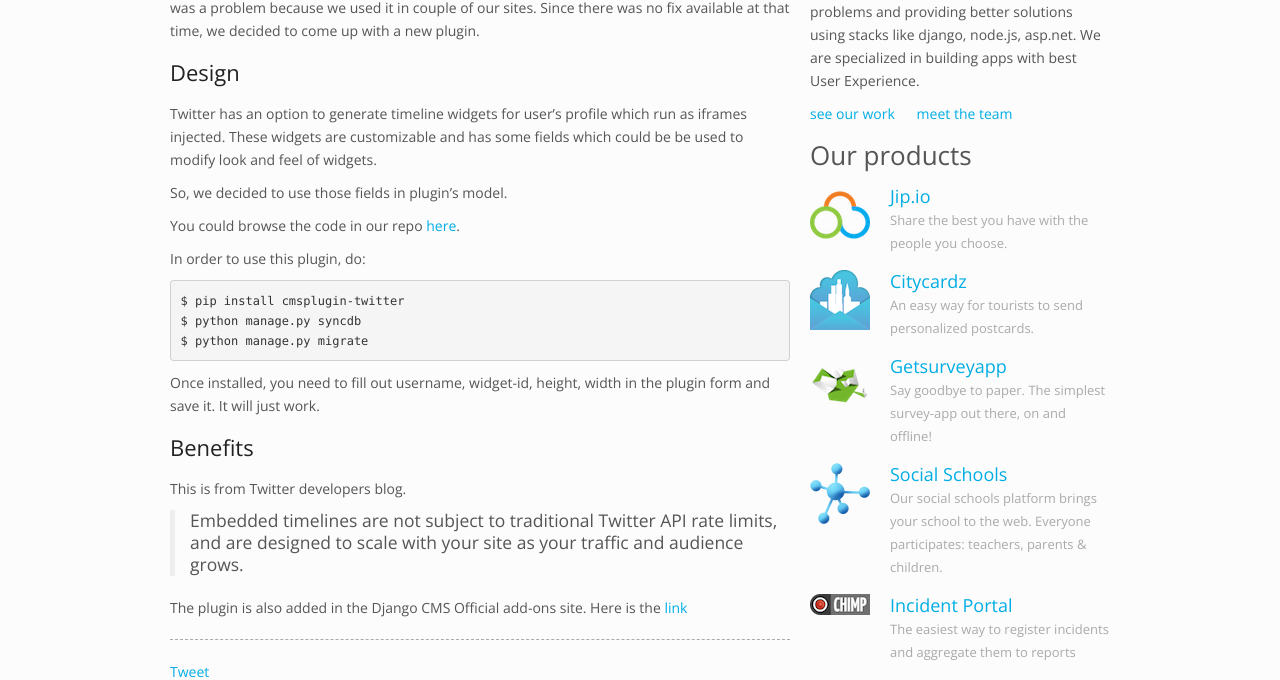
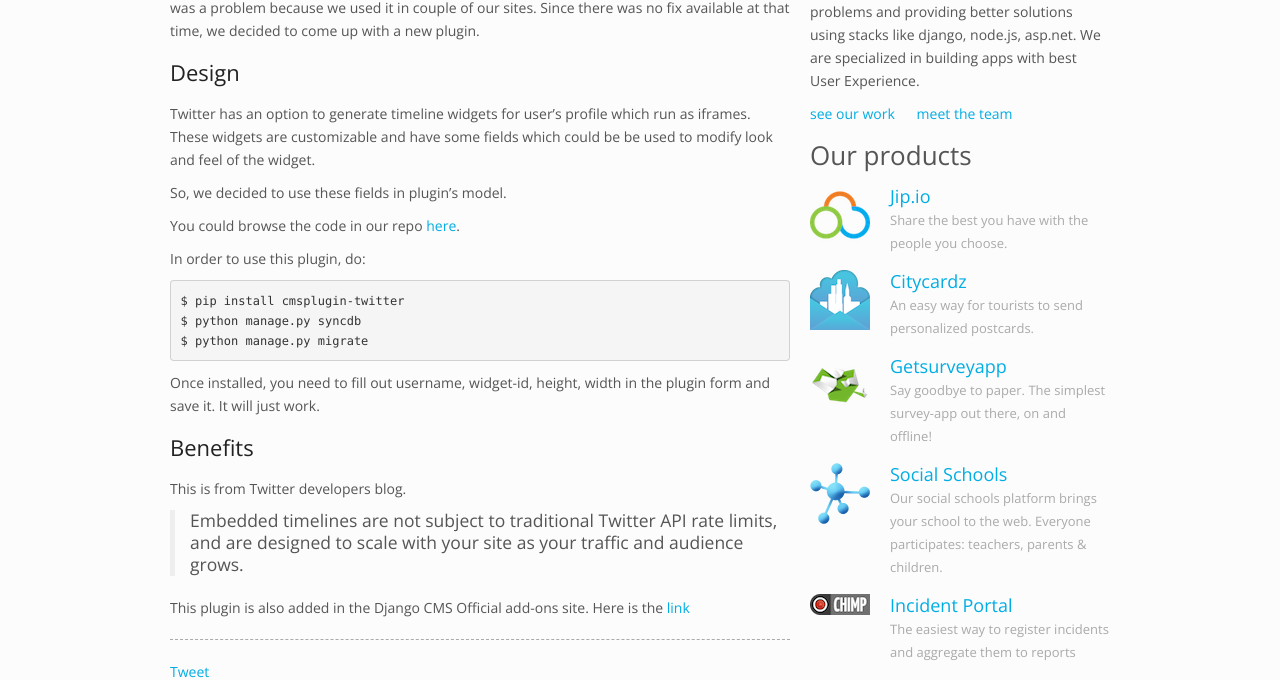
Before and after one commit to maddy9859/devlog, a Jekyll site: the page built from _posts/2013-07-03-Twitter-Plugin-For-Django-CMS.md, in a window 1280 px wide. Shown: the part 256-936 px from the top of the page. Built offline with Jekyll 4.4.1, drawn with Linux system fonts in a browser that asks for light colours; Markdown is read by kramdown in place of the engine named in the settings; comment, search, counter and statistics services are not loaded.

Commit message:
more fixes in the text

```diff
--- a/_posts/2013-07-03-Twitter-Plugin-For-Django-CMS.md
+++ b/_posts/2013-07-03-Twitter-Plugin-For-Django-CMS.md
@@ -12,9 +12,9 @@
 ### Design
 
 
-Twitter has an option to generate timeline widgets for user's profile which run as iframes injected. These widgets are customizable and has some fields which could be be used to modify look and feel of widgets.
+Twitter has an option to generate timeline widgets for user's profile which run as iframes. These widgets are customizable and have some fields which could be be used to modify look and feel of the widget.
 
-So, we decided to use those fields in plugin's model.
+So, we decided to use these fields in plugin's model.
 
 You could browse the code in our repo [here](https://github.com/changer/cmsplugin-twitter).
 
@@ -34,4 +34,4 @@
 > Embedded timelines are not subject to traditional Twitter API rate limits, and are designed to scale with your site as your traffic and audience grows.
 
 
-The plugin is also added in the Django CMS Official add-ons site. Here is the [link](https://www.django-cms.org/en/add-ons/?page=3)
+This plugin is also added in the Django CMS Official add-ons site. Here is the [link](https://www.django-cms.org/en/add-ons/?page=3)
```
